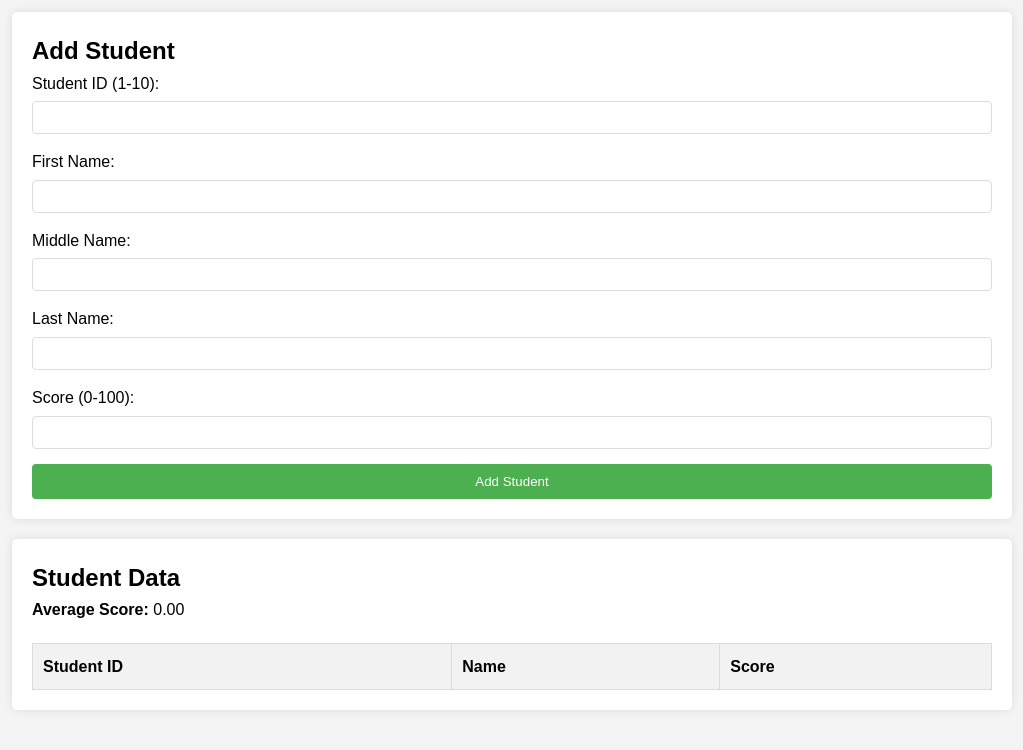
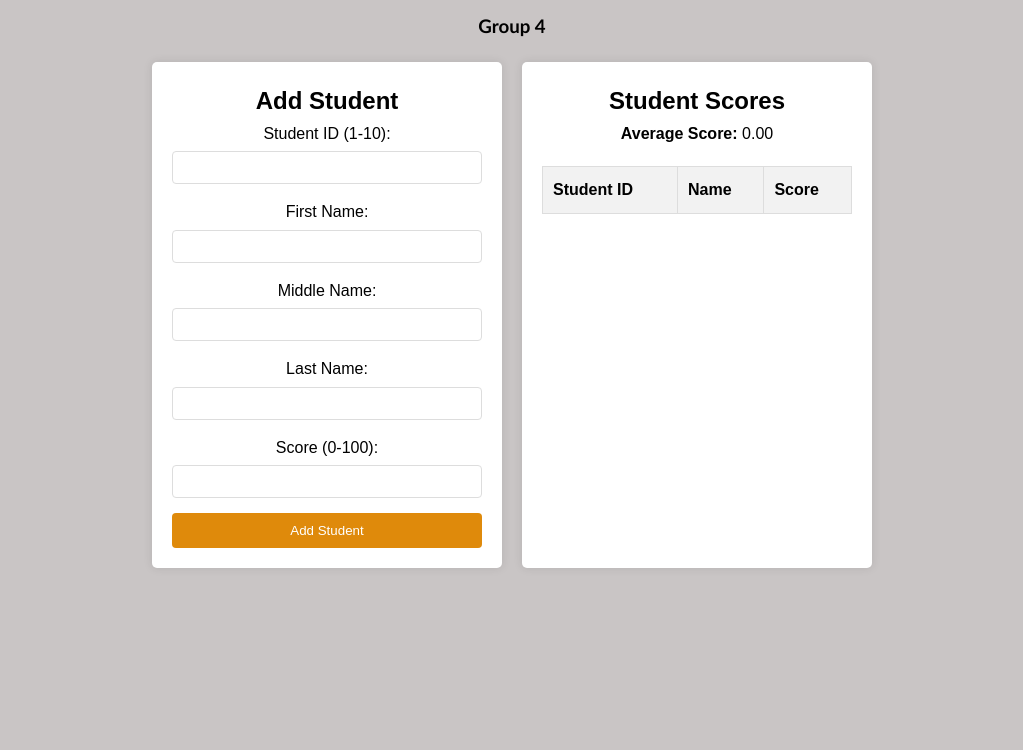
Before and after one commit to ryanmueller24/SE-course-project-2, a website: page frontend/public/index.html in a window 1280 px wide. Shown: the part 79-829 px from the top of the page, without its empty margins (128-1151 px from the left). After the commit the page ends 800 px from the top, so only its background shows below. Drawn offline with Linux system fonts and the light colour scheme; no server answers.

Commit message:
Final, final changes

```diff
--- a/frontend/public/css/styles.css
+++ b/frontend/public/css/styles.css
@@ -8,12 +8,17 @@
     font-family: Arial, sans-serif;
     line-height: 1.6;
     padding: 20px;
-    background-color: #f4f4f4;
+    background-color: #c9c5c5;
   }
 
   .container {
-    max-width: 1000px;
+    max-width: 1500px;
     margin: 0 auto;
+    display: flex;
+    flex-direction: row;
+    text-align: center;
+    gap: 20px;
+
   }
 
   h1 {
@@ -21,12 +26,32 @@
     margin-bottom: 20px;
   }
 
-  .form-container, .data-container {
+  h2 {
+    text-align: center;
+  }
+
+    h3 {
+        font-family: Calibri, 'Trebuchet MS', sans-serif;
+        text-align: center;
+    }
+
+  .form-container {
     background: #fff;
     padding: 20px;
     margin-bottom: 20px;
     border-radius: 5px;
     box-shadow: 0 0 10px rgba(0,0,0,0.1);
+    min-width: 350px;
+    max-height: 550px;
+  }
+
+  .data-container {
+    background: #fff;
+    padding: 20px;
+    margin-bottom: 20px;
+    border-radius: 5px;
+    box-shadow: 0 0 10px rgba(0,0,0,0.1);
+    min-width: 350px;
   }
 
   .form-group {
@@ -49,7 +74,7 @@
     display: block;
     width: 100%;
     padding: 10px;
-    background: #4CAF50;
+    background: #df8a0b;
     color: white;
     border: none;
     border-radius: 4px;
@@ -57,7 +82,7 @@
   }
 
   button:hover {
-    background: #45a049;
+    background: #ff0000;
   }
 
   table {
@@ -75,3 +100,10 @@
   table th {
     background-color: #f2f2f2;
   }
+
+  .group-all {
+    display: flex;
+    flex-direction: column;
+    gap: 20px;
+    align-items: center;
+  }
--- a/frontend/public/index.html
+++ b/frontend/public/index.html
@@ -8,9 +8,12 @@
     <link rel="stylesheet" href="/css/styles.css">
 </head>
 <body>
+    <div class="group-all">
+        <div class="header">
+            <h1>Course Management System</h1>
+            <h3>Group 4</h3>
+        </div>
         <div class="container">
-        <h1>Course Management System</h1>
-
             <div class="form-container">
                 <h2>Add Student</h2>
                 <form id="student-form">
@@ -44,7 +47,7 @@
             </div>
 
             <div class="data-container">
-            <h2>Student Data</h2>
+                <h2>Student Scores</h2>
                 <p><strong>Average Score:</strong> <span id="average-score">0.00</span></p>
 
                 <table>
@@ -59,7 +62,7 @@
                 </table>
             </div>
         </div>
-
+    </div>
     <!-- links to js -->
     <script src="/js/main.js"></script>
 </body>
```
Also changed, not shown: README.md, 1 other file. Lines whose indentation alone changed are shown as unchanged.
